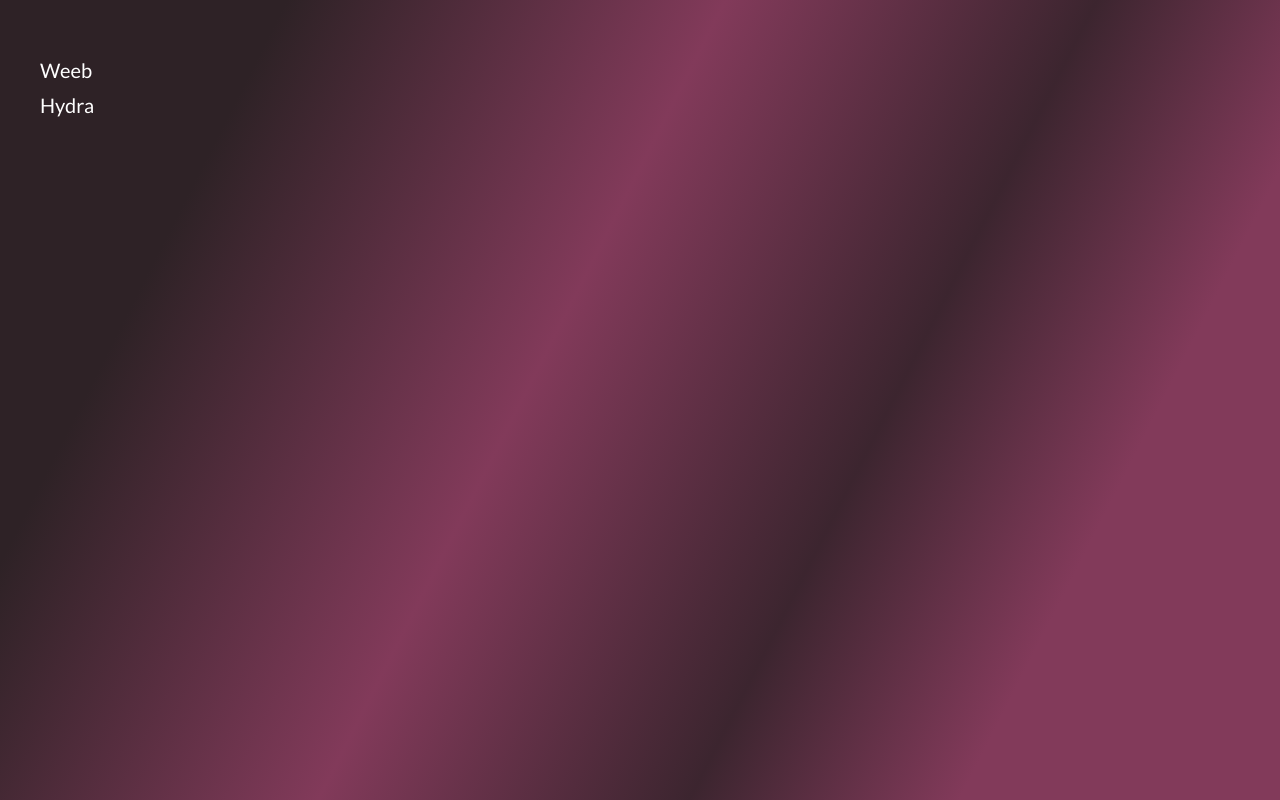
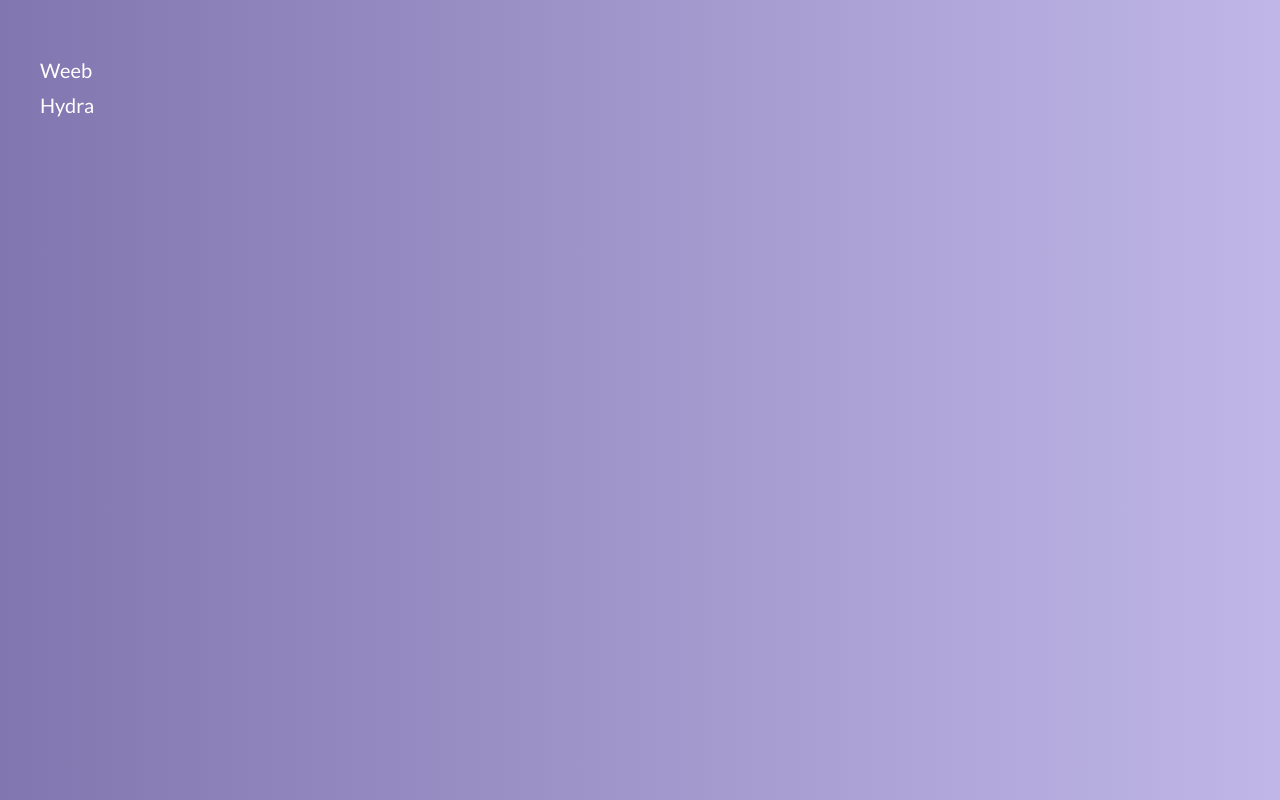
Before and after one commit to ukr23can/projects, a plain HTML site: page index.html in a window 1280 px wide. Drawn offline with Linux system fonts and the light colour scheme.

Commit message:
add: projects

```diff
--- a/css/style.css
+++ b/css/style.css
@@ -5,7 +5,7 @@
 body {
 	font-family: "Lato", sans-serif;
 	color: #FFF;
-	background: linear-gradient(297deg, rgba(130,58,90,1) 19%, rgba(60,37,47,1) 35%, rgba(130,58,90,1) 57%, rgba(46,34,38,1) 83%);
+	background: linear-gradient(90deg, #8176AF 0%, #C0B7E8 100%);
 	background-attachment: fixed;
 }
 .container {
```
